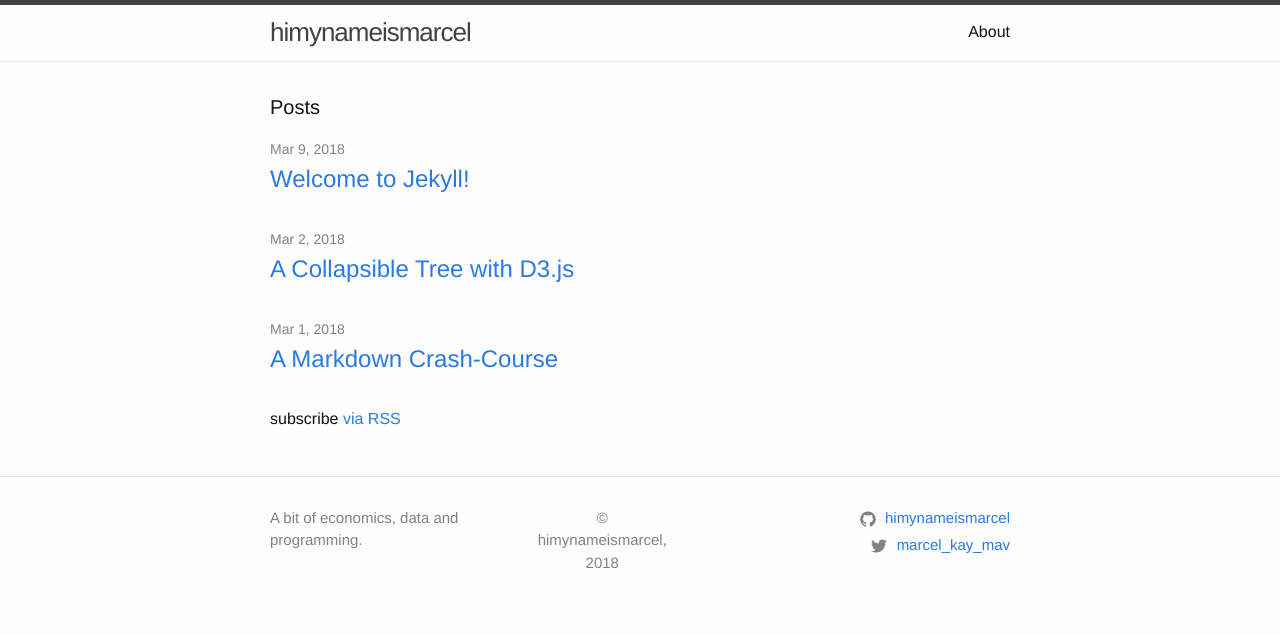
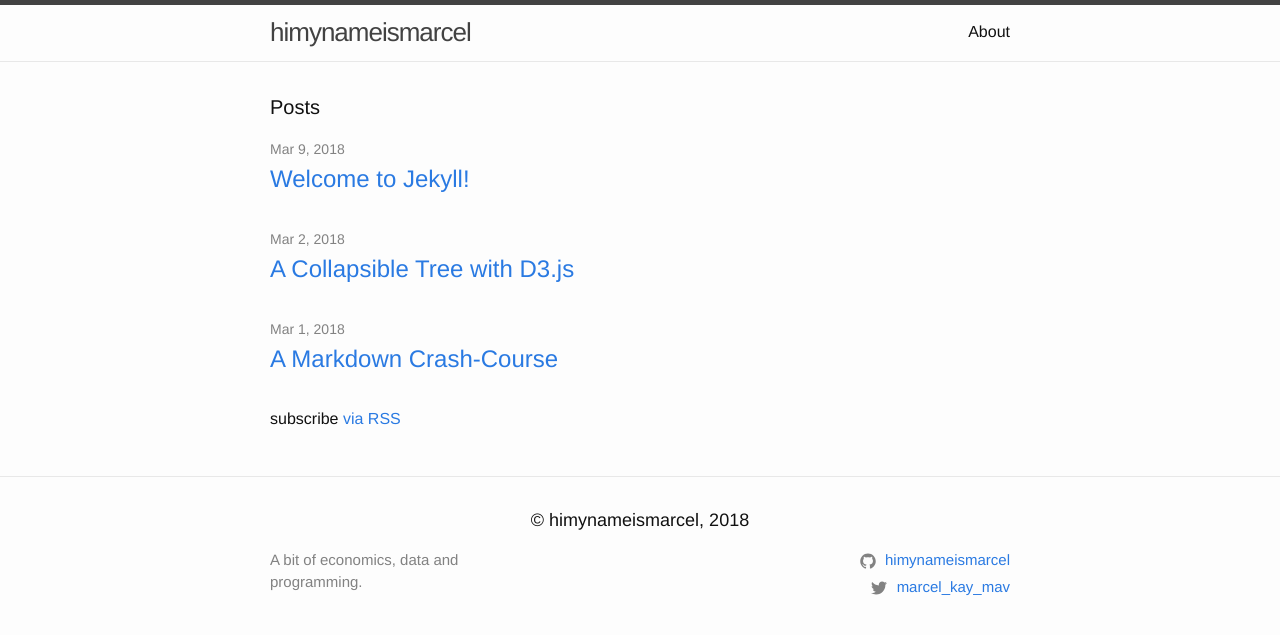
Before and after one commit to himynameismarcel/himynameismarcel.github.io, a Jekyll site: the page built from index.md, in a window 1280 px wide. Shown: the top 635 px of the page. Built offline with Jekyll 4.4.1, drawn with Linux system fonts in a browser that asks for light colours.

Commit message:
played row 2, col 2 of footer back to row 2, col 2

```diff
--- a/_includes/footer.html
+++ b/_includes/footer.html
@@ -1,6 +1,8 @@
 <footer class="site-footer">
 
   <div class="wrapper">
+
+    <h2 align="center" class="footer-heading">&copy; {{ site.title | escape }}, 2018</h2>
 
     <div class="footer-col-wrapper">
       <div class="footer-col footer-col-1">
@@ -8,8 +10,8 @@
         </ul>
       </div>
 
-      <div align="center" class="footer-col footer-col-2">
-            &copy; {{ site.title | escape }}, 2018
+      <div class="footer-col footer-col-2">
+
       </div>
 
       <div align="right" class="footer-col footer-col-3">
```
